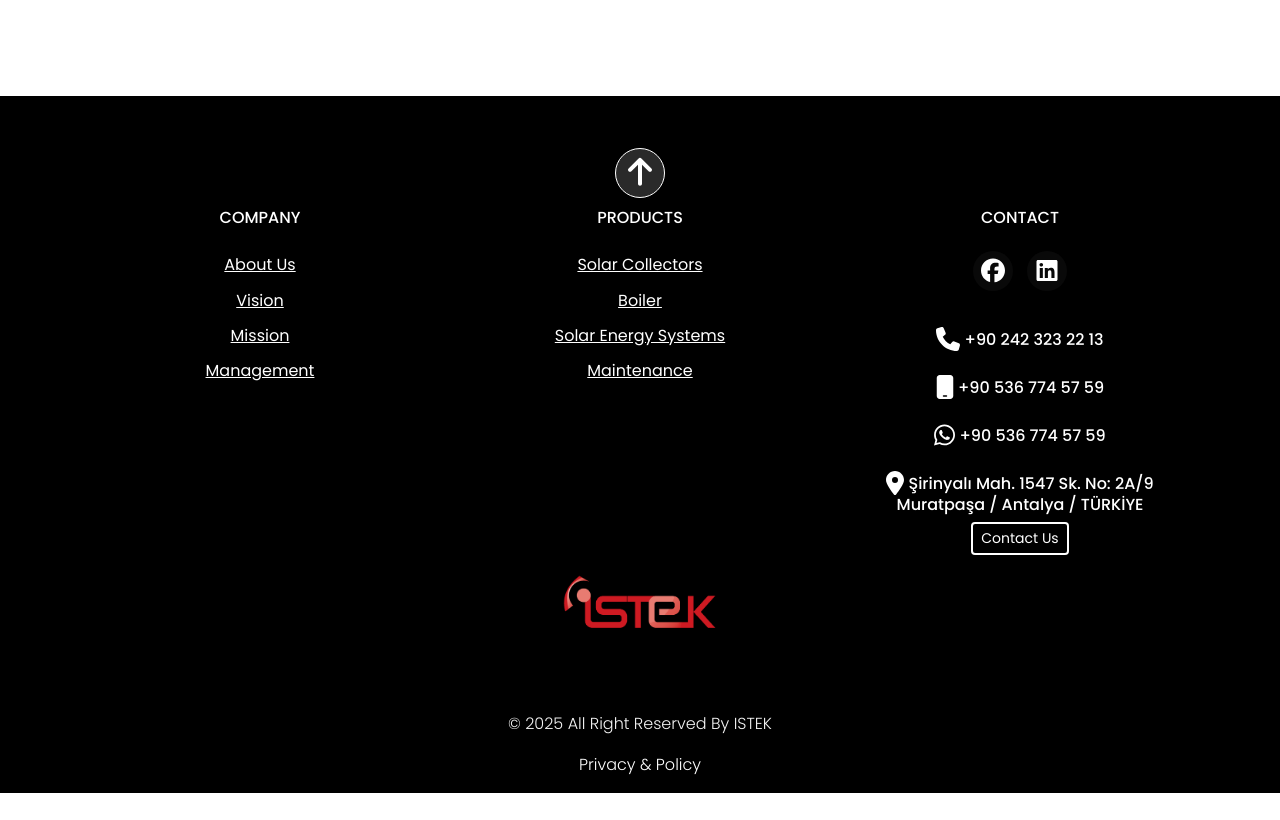
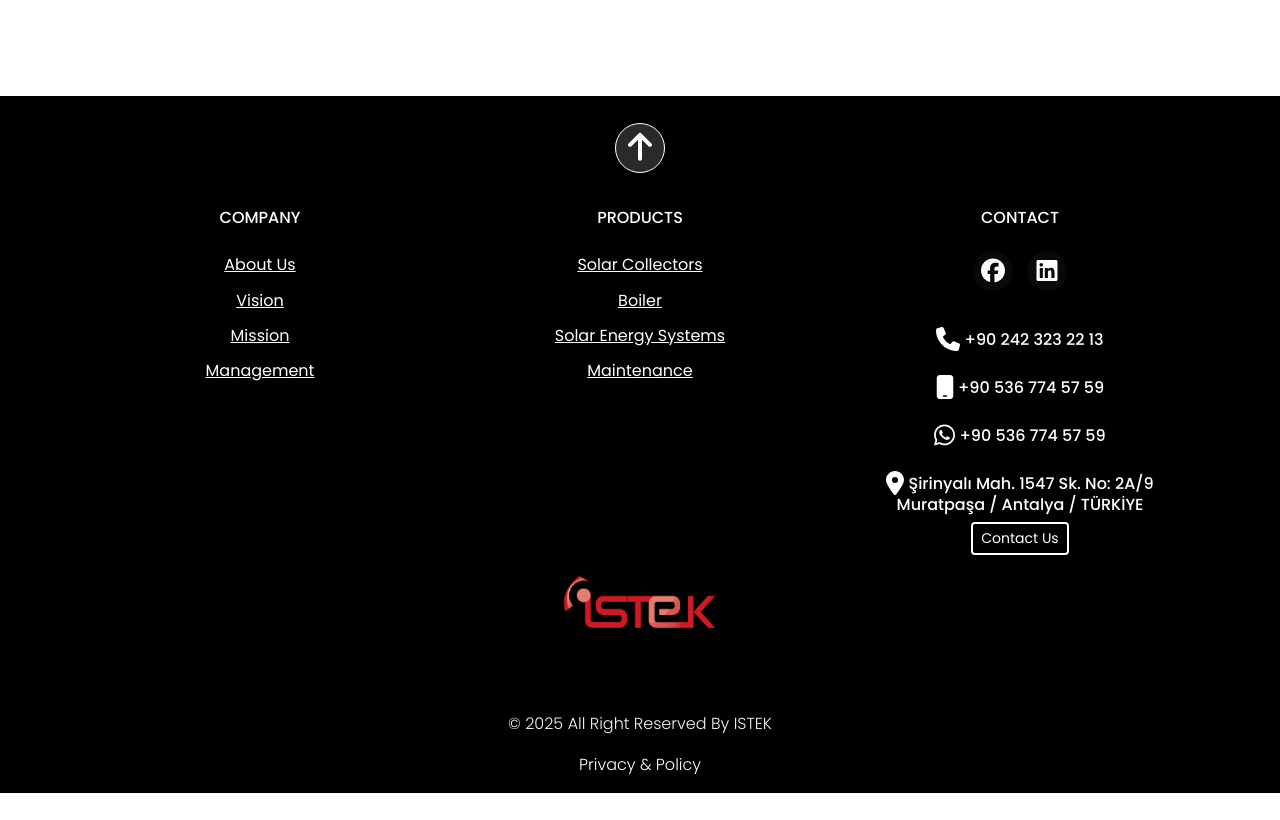
Before and after one commit to vuranokyigit/IstekComp, a React (Create React App) app in the folder istek-company/: page /istek/istek-cu in a window 1280 px wide. Shown: the part 2360-3180 px from the top of the page. Built offline with nearby package versions, Linux system fonts and the light colour scheme; a web font is replaced by a local one.

Commit message:
footerTopLoca

```diff
--- a/istek-company/src/components/footer/footer.jsx
+++ b/istek-company/src/components/footer/footer.jsx
@@ -10,7 +10,7 @@ const Footer = () => {
     return(
         <>
             <footer className="site-footer slanted-footer" style={{marginTop:"-60px"}}>
-                <a href="#top" className="smoothscroll scroll-top" style={{marginTop:"45px"}}>
+                <a href="#top" className="smoothscroll scroll-top" style={{marginTop:"20px"}}>
                     <span><FontAwesomeIcon icon={faArrowUp} /></span>
                 </a>
                 <div className="container">
```
